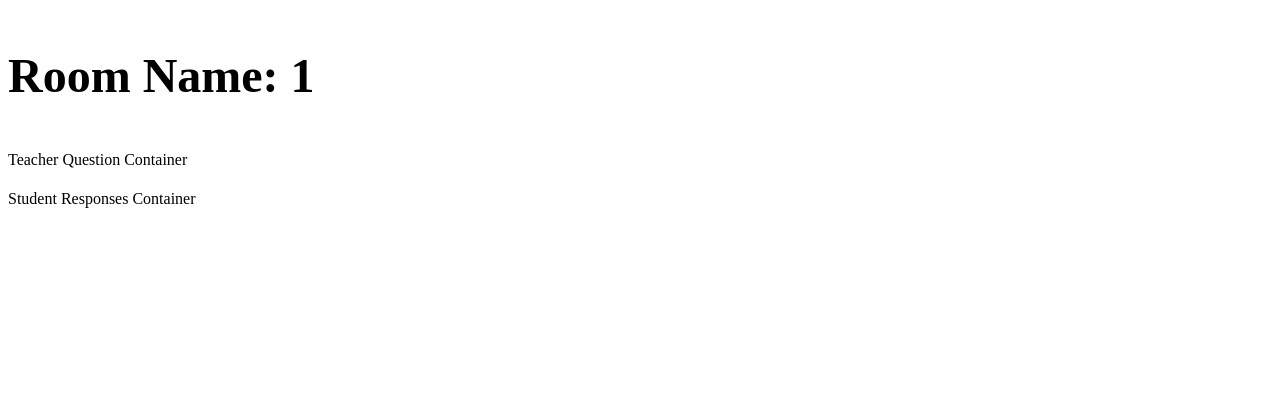
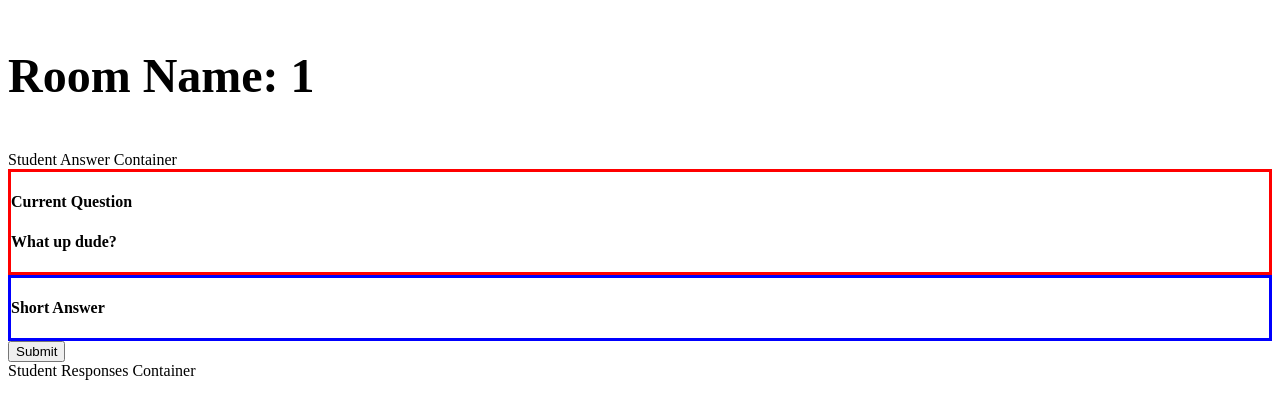
Before and after one commit to stanleyhuang16/thinkquiry, a React (Create React App) app: page /1 in a window 1280 px wide. Shown: the top 418 px of the page. Built offline with nearby package versions, Linux system fonts and the light colour scheme; the HTML template or start-up script is replaced by a standard one.

Commit message:
create basic layout for StudentAnswerContainer

```diff
--- a/src/components/Room.jsx
+++ b/src/components/Room.jsx
@@ -21,13 +21,13 @@ function Room() {
   const [roomData, setRoomData] = useState({
     currentQuestion: 'What up dude?',
     studentAnswer: '',
-    questionType: '',
+    questionType: 'short',
     multipleChoiceText: [],
     multipleChoiceCount: [],
     shortAnswerText: [],
     studentNames: [],
     currentStudentName: '',
-    admin: true
+    admin: false
   });
 
   // const admin = false; //need to hook this admin boolean up to authentication;
@@ -35,7 +35,8 @@ function Room() {
   return (
     <div>
       <RoomName>Room Name: {roomName}</RoomName>
-      {roomData.admin ? <TeacherQuestionContainer roomData = { roomData }/> : <StudentAnswerContainer />}
+      {roomData.admin ? <TeacherQuestionContainer roomData = { roomData }/> :
+        <StudentAnswerContainer roomData = { roomData } />}
       <StudentResponsesContainer />
     </div>
   );
--- a/src/containers/StudentAnswerContainer.jsx
+++ b/src/containers/StudentAnswerContainer.jsx
@@ -1,11 +1,37 @@
 import styled from 'styled-components';
 
-function StudentAnswerContainer() {
+function StudentAnswerContainer(props) {
 
+const QuestionDisplay = styled.div`
+  border: solid red;
+`
+
+const ResponseDisplayShort = styled.div`
+  border: solid blue;
+`
+
+const ResponseDisplayMultiple = styled.div`
+  border: solid yellow;
+`
 
   return (
     <div>
       Student Answer Container
+      <QuestionDisplay>
+        <h4>Current Question</h4>
+        <h4>{props.roomData.currentQuestion}</h4>
+      </QuestionDisplay>
+      { props.roomData.questionType === 'multiple' ?
+        <ResponseDisplayMultiple>
+          <h4>Multiple Choice</h4>
+        </ResponseDisplayMultiple>  :
+        <ResponseDisplayShort>
+          <h4>Short Answer</h4>
+        </ResponseDisplayShort>
+        }
+        <button>
+          Submit
+        </button>
     </div>
   );
 }
--- a/src/containers/TeacherQuestionContainer.jsx
+++ b/src/containers/TeacherQuestionContainer.jsx
@@ -1,9 +1,12 @@
+import styled from 'styled-components';
+
 function TeacherQuestionContainer(props) {
+  // console.log(props);
+
 
   return (
     <div>
       Teacher Question Container
-      <h1> {props.currentQuestion} </h1>
     </div>
   );
 }
```
